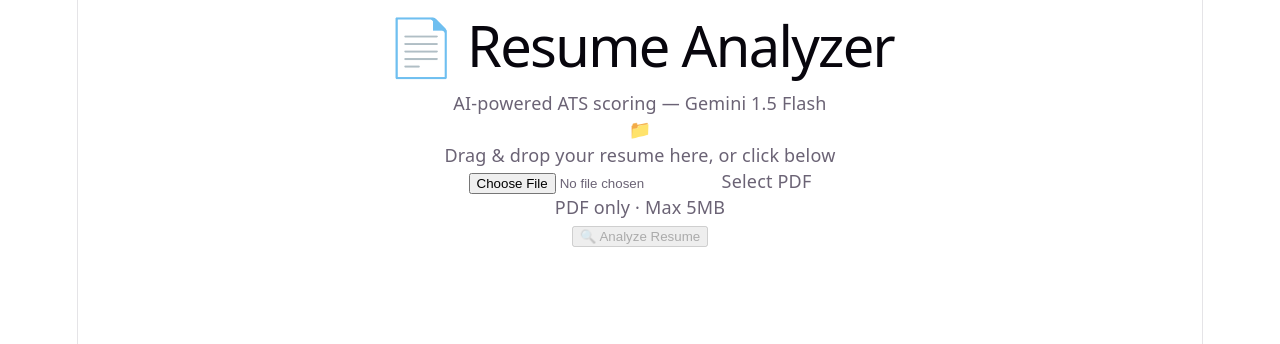
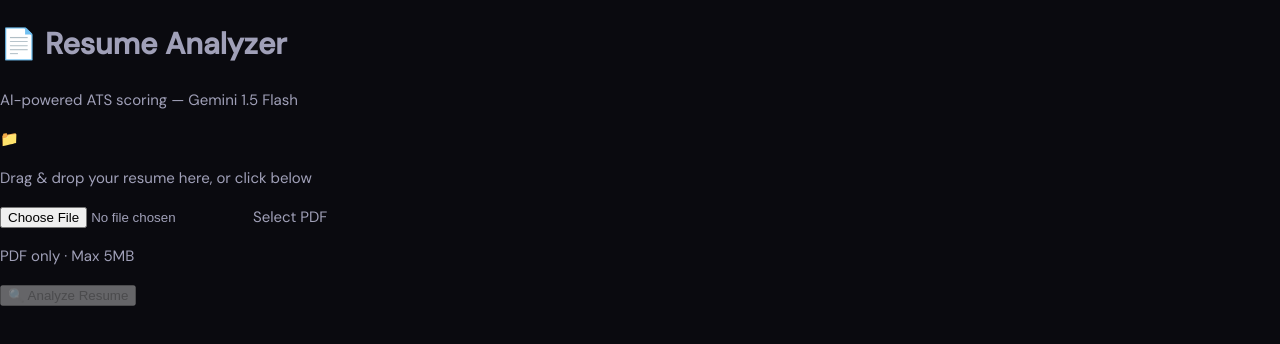
Before and after one commit to Shresth-013/code-sage-ai, a React (Vite) app in the folder frontend/: page / in a window 1280 px wide. Shown: the top 344 px of the page. Built offline with nearby package versions, Linux system fonts and the light colour scheme.

Commit message:
style: replace index.css with design token system

```diff
--- a/frontend/src/index.css
+++ b/frontend/src/index.css
@@ -1,111 +1,31 @@
-:root {
-  --text: #6b6375;
-  --text-h: #08060d;
-  --bg: #fff;
-  --border: #e5e4e7;
-  --code-bg: #f4f3ec;
-  --accent: #aa3bff;
-  --accent-bg: rgba(170, 59, 255, 0.1);
-  --accent-border: rgba(170, 59, 255, 0.5);
-  --social-bg: rgba(244, 243, 236, 0.5);
-  --shadow:
-    rgba(0, 0, 0, 0.1) 0 10px 15px -3px, rgba(0, 0, 0, 0.05) 0 4px 6px -2px;
-
-  --sans: system-ui, 'Segoe UI', Roboto, sans-serif;
-  --heading: system-ui, 'Segoe UI', Roboto, sans-serif;
-  --mono: ui-monospace, Consolas, monospace;
-
-  font: 18px/145% var(--sans);
-  letter-spacing: 0.18px;
-  color-scheme: light dark;
-  color: var(--text);
-  background: var(--bg);
-  font-synthesis: none;
-  text-rendering: optimizeLegibility;
-  -webkit-font-smoothing: antialiased;
-  -moz-osx-font-smoothing: grayscale;
-
-  @media (max-width: 1024px) {
-    font-size: 16px;
-  }
+*, *::before, *::after {
+  box-sizing: border-box;
 }
 
-@media (prefers-color-scheme: dark) {
-  :root {
-    --text: #9ca3af;
-    --text-h: #f3f4f6;
-    --bg: #16171d;
-    --border: #2e303a;
-    --code-bg: #1f2028;
-    --accent: #c084fc;
-    --accent-bg: rgba(192, 132, 252, 0.15);
-    --accent-border: rgba(192, 132, 252, 0.5);
-    --social-bg: rgba(47, 48, 58, 0.5);
-    --shadow:
-      rgba(0, 0, 0, 0.4) 0 10px 15px -3px, rgba(0, 0, 0, 0.25) 0 4px 6px -2px;
-  }
-
-  #social .button-icon {
-    filter: invert(1) brightness(2);
-  }
+:root {
+  --bg: #0a0a0f;
+  --surface: #111118;
+  --surface-2: #18181f;
+  --border: rgba(255,255,255,0.07);
+  --text: #a0a0b8;
+  --text-bright: #f0f0ff;
+  --accent: #5eead4;
+  --accent-2: #818cf8;
+  --danger: #f87171;
+  --warn: #fbbf24;
+  --success: #4ade80;
 }
 
 body {
   margin: 0;
+  background: var(--bg);
+  color: var(--text);
+  font-family: 'DM Sans', sans-serif;
+  font-size: 15px;
+  line-height: 1.6;
+  -webkit-font-smoothing: antialiased;
 }
 
 #root {
-  width: 1126px;
-  max-width: 100%;
-  margin: 0 auto;
-  text-align: center;
-  border-inline: 1px solid var(--border);
   min-height: 100svh;
-  display: flex;
-  flex-direction: column;
-  box-sizing: border-box;
 }
-
-h1,
-h2 {
-  font-family: var(--heading);
-  font-weight: 500;
-  color: var(--text-h);
-}
-
-h1 {
-  font-size: 56px;
-  letter-spacing: -1.68px;
-  margin: 32px 0;
-  @media (max-width: 1024px) {
-    font-size: 36px;
-    margin: 20px 0;
-  }
-}
-h2 {
-  font-size: 24px;
-  line-height: 118%;
-  letter-spacing: -0.24px;
-  margin: 0 0 8px;
-  @media (max-width: 1024px) {
-    font-size: 20px;
-  }
-}
-p {
-  margin: 0;
-}
-
-code,
-.counter {
-  font-family: var(--mono);
-  display: inline-flex;
-  border-radius: 4px;
-  color: var(--text-h);
-}
-
-code {
-  font-size: 15px;
-  line-height: 135%;
-  padding: 4px 8px;
-  background: var(--code-bg);
-}
```
